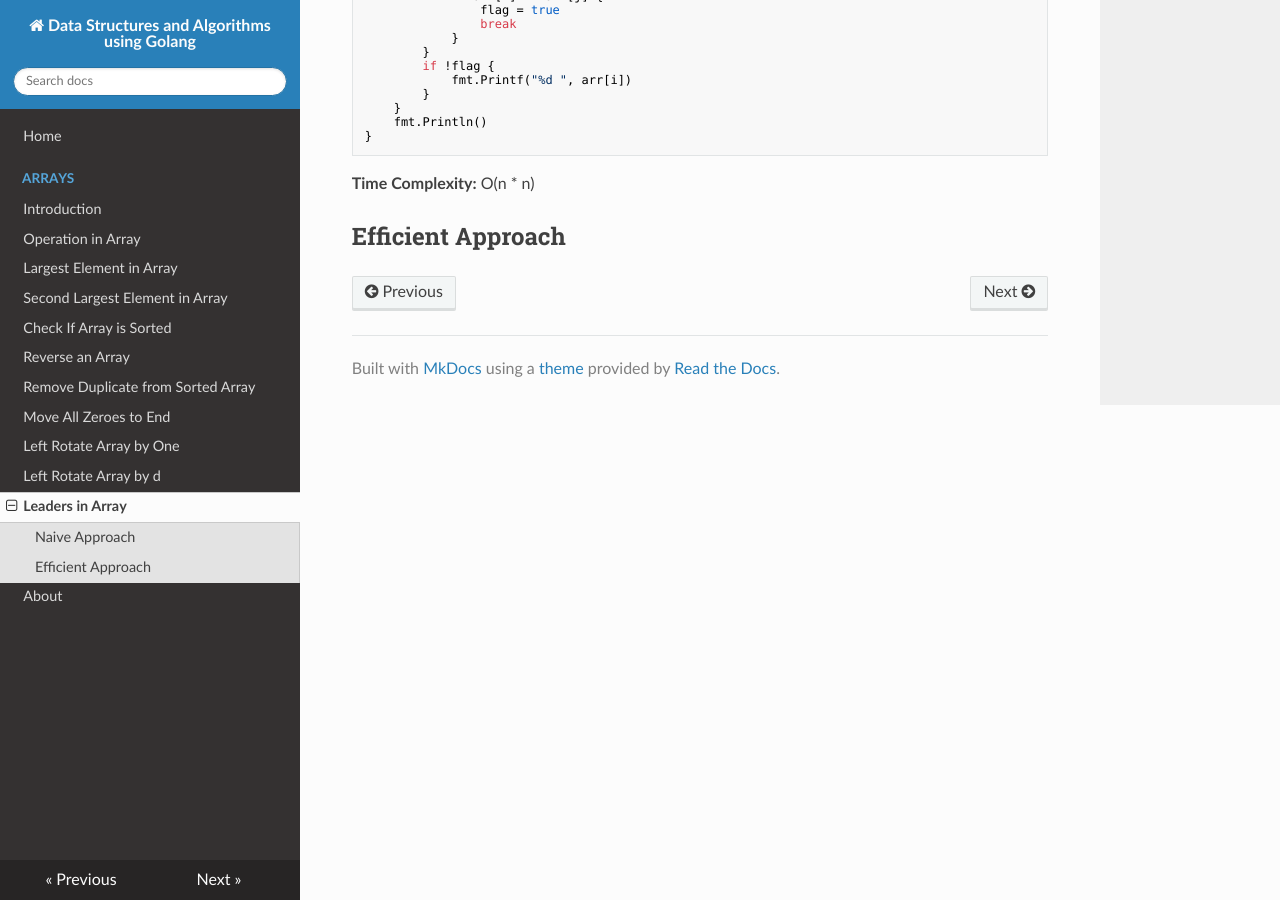
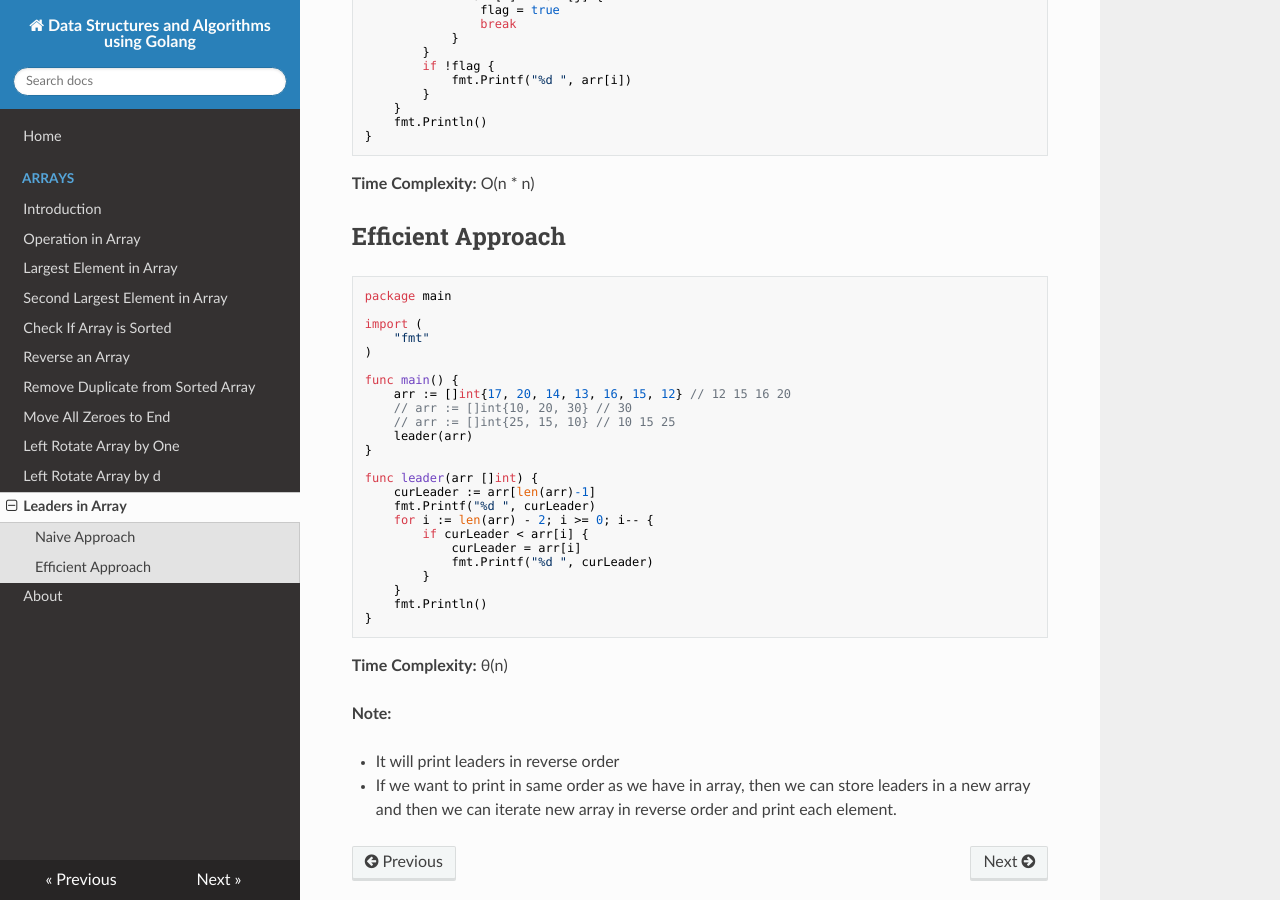
Before and after one commit to prithvipal/golang-dsa, an MkDocs documentation site: the page built from docs/array/leaders_in_array.md, in a window 1280 px wide and 900 px high, scrolled down 862 px. Built offline with MkDocs 1.6.1, drawn with Linux system fonts in a browser that asks for light colours; nearby versions of some CDN libraries.

Commit message:
efficient approach for leader

````diff
--- a/docs/array/leaders_in_array.md
+++ b/docs/array/leaders_in_array.md
@@ -52,3 +52,37 @@ func leader(arr []int) {
 **Time Complexity:** O(n * n)
 
 ## Efficient Approach
+
+```
+package main
+
+import (
+	"fmt"
+)
+
+func main() {
+	arr := []int{17, 20, 14, 13, 16, 15, 12} // 12 15 16 20
+	// arr := []int{10, 20, 30} // 30
+	// arr := []int{25, 15, 10} // 10 15 25
+	leader(arr)
+}
+
+func leader(arr []int) {
+	curLeader := arr[len(arr)-1]
+	fmt.Printf("%d ", curLeader)
+	for i := len(arr) - 2; i >= 0; i-- {
+		if curLeader < arr[i] {
+			curLeader = arr[i]
+			fmt.Printf("%d ", curLeader)
+		}
+	}
+	fmt.Println()
+}
+```
+
+**Time Complexity:** &theta;(n)
+
+**Note:**
+
+- It will print leaders in reverse order
+- If we want to print in same order as we have in array, then we can store leaders in a new array and then we can iterate new array in reverse order and print each element.
````
